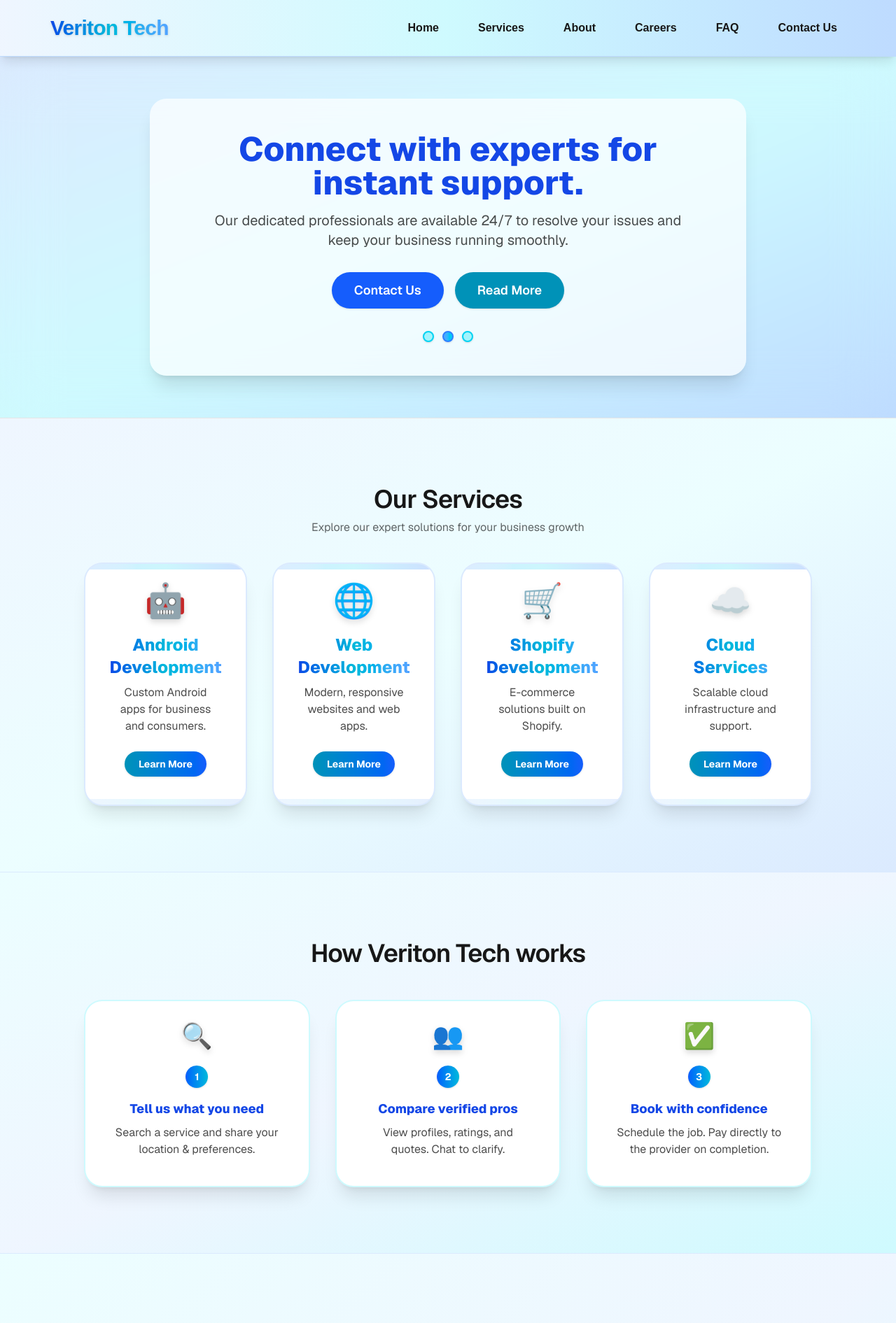
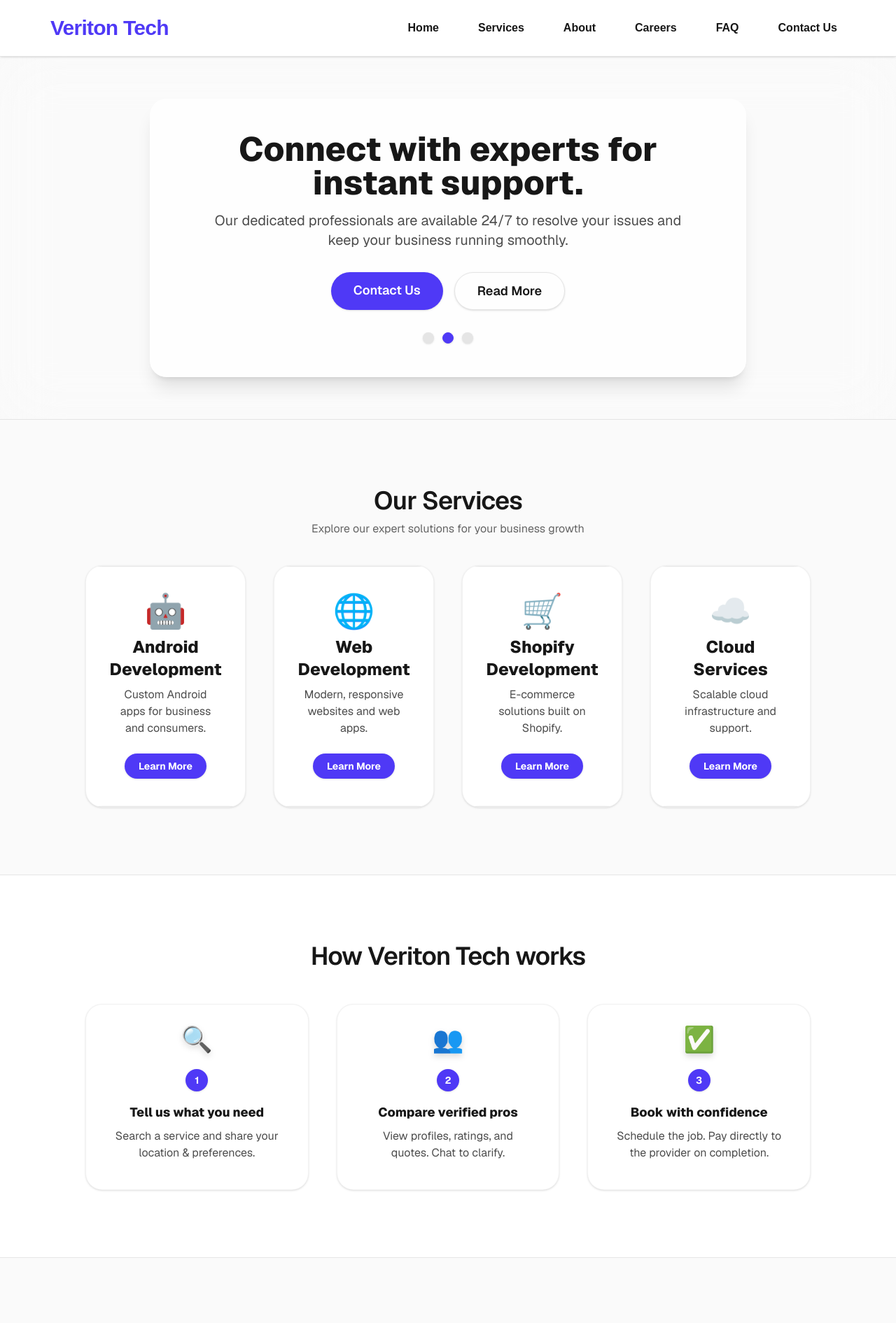
Before and after one commit to Veriton-Tech/Veriton-Tech-Site, a Next.js app: page / in a window 1280 px wide. Shown: the top 1891 px of the page at 70% size. Built offline with nearby package versions, Linux system fonts and the light colour scheme.

Commit message:
modify UI

```diff
--- a/src/app/BannerCarousel.tsx
+++ b/src/app/BannerCarousel.tsx
@@ -5,15 +5,15 @@
   {
     interactive: (
       <>
-        <span className="text-4xl sm:text-5xl font-extrabold text-blue-700 dark:text-cyan-400 mb-4 block">
-          <span className="hover:text-cyan-500 transition cursor-pointer">Empower</span> your business with <span className="hover:text-blue-500 transition cursor-pointer">cutting-edge</span> technology.
+        <span className="text-4xl sm:text-5xl font-extrabold text-neutral-900 dark:text-white mb-4 block">
+          <span className="hover:text-indigo-600 dark:hover:text-indigo-400 transition cursor-pointer">Empower</span> your business with <span className="hover:text-indigo-600 dark:hover:text-indigo-400 transition cursor-pointer">cutting-edge</span> technology.
         </span>
         <p className="text-lg sm:text-xl text-black/70 dark:text-white/70 mb-8 max-w-2xl mx-auto">
           Discover innovative solutions tailored for your growth. Our team delivers reliability, expertise, and a seamless tech experience.
         </p>
         <div className="flex justify-center gap-4">
-          <a href="#contact" className="rounded-full px-8 py-3 bg-blue-600 text-white font-semibold shadow hover:bg-blue-700 transition text-lg">Contact Us</a>
-          <a href="#readmore" className="rounded-full px-8 py-3 bg-cyan-600 text-white font-semibold shadow hover:bg-cyan-700 transition text-lg">Read More</a>
+          <a href="#contact" className="rounded-full px-8 py-3 bg-indigo-600 text-white font-semibold shadow hover:bg-indigo-700 transition text-lg">Contact Us</a>
+          <a href="#readmore" className="rounded-full px-8 py-3 border border-black/10 dark:border-white/10 text-neutral-900 dark:text-white font-semibold shadow hover:bg-black/5 dark:hover:bg-white/10 transition text-lg">Read More</a>
         </div>
       </>
     ),
@@ -21,15 +21,15 @@
   {
     interactive: (
       <>
-        <span className="text-4xl sm:text-5xl font-extrabold text-blue-700 dark:text-cyan-400 mb-4 block">
-          <span className="hover:text-cyan-500 transition cursor-pointer">Connect</span> with experts for <span className="hover:text-blue-500 transition cursor-pointer">instant</span> support.
+        <span className="text-4xl sm:text-5xl font-extrabold text-neutral-900 dark:text-white mb-4 block">
+          <span className="hover:text-indigo-600 dark:hover:text-indigo-400 transition cursor-pointer">Connect</span> with experts for <span className="hover:text-indigo-600 dark:hover:text-indigo-400 transition cursor-pointer">instant</span> support.
         </span>
         <p className="text-lg sm:text-xl text-black/70 dark:text-white/70 mb-8 max-w-2xl mx-auto">
           Our dedicated professionals are available 24/7 to resolve your issues and keep your business running smoothly.
         </p>
         <div className="flex justify-center gap-4">
-          <a href="#contact" className="rounded-full px-8 py-3 bg-blue-600 text-white font-semibold shadow hover:bg-blue-700 transition text-lg">Contact Us</a>
-          <a href="#readmore" className="rounded-full px-8 py-3 bg-cyan-600 text-white font-semibold shadow hover:bg-cyan-700 transition text-lg">Read More</a>
+          <a href="#contact" className="rounded-full px-8 py-3 bg-indigo-600 text-white font-semibold shadow hover:bg-indigo-700 transition text-lg">Contact Us</a>
+          <a href="#readmore" className="rounded-full px-8 py-3 border border-black/10 dark:border-white/10 text-neutral-900 dark:text-white font-semibold shadow hover:bg-black/5 dark:hover:bg-white/10 transition text-lg">Read More</a>
         </div>
       </>
     ),
@@ -37,15 +37,15 @@
   {
     interactive: (
       <>
-        <span className="text-4xl sm:text-5xl font-extrabold text-blue-700 dark:text-cyan-400 mb-4 block">
-          <span className="hover:text-cyan-500 transition cursor-pointer">Innovate</span> and grow with <span className="hover:text-blue-500 transition cursor-pointer">Veriton Tech</span> solutions.
+        <span className="text-4xl sm:text-5xl font-extrabold text-neutral-900 dark:text-white mb-4 block">
+          <span className="hover:text-indigo-600 dark:hover:text-indigo-400 transition cursor-pointer">Innovate</span> and grow with <span className="hover:text-indigo-600 dark:hover:text-indigo-400 transition cursor-pointer">Veriton Tech</span> solutions.
         </span>
         <p className="text-lg sm:text-xl text-black/70 dark:text-white/70 mb-8 max-w-2xl mx-auto">
           Unlock new opportunities with our advanced technology services. Let us help you transform your vision into reality.
         </p>
         <div className="flex justify-center gap-4">
-          <a href="#contact" className="rounded-full px-8 py-3 bg-blue-600 text-white font-semibold shadow hover:bg-blue-700 transition text-lg">Contact Us</a>
-          <a href="#readmore" className="rounded-full px-8 py-3 bg-cyan-600 text-white font-semibold shadow hover:bg-cyan-700 transition text-lg">Read More</a>
+          <a href="#contact" className="rounded-full px-8 py-3 bg-indigo-600 text-white font-semibold shadow hover:bg-indigo-700 transition text-lg">Contact Us</a>
+          <a href="#readmore" className="rounded-full px-8 py-3 border border-black/10 dark:border-white/10 text-neutral-900 dark:text-white font-semibold shadow hover:bg-black/5 dark:hover:bg-white/10 transition text-lg">Read More</a>
         </div>
       </>
     ),
@@ -66,11 +66,11 @@
   return (
   <section className="w-full relative py-15 sm:py-15 border-b border-black/10 dark:border-white/10 overflow-hidden">
       {/* Gradient Overlay */}
-      <div className="absolute inset-0 z-0 bg-gradient-to-br from-blue-100 via-cyan-100 to-blue-200 dark:from-blue-900/40 dark:via-cyan-900/30 dark:to-blue-800/40" />
+  <div className="absolute inset-0 z-0 bg-neutral-50 dark:bg-neutral-900" />
       {/* Glassmorphism Effect */}
       <div className="absolute inset-0 z-0 backdrop-blur-2xl" />
       <div className="relative z-10 max-w-[900px] mx-auto px-6">
-        <div className="relative overflow-hidden rounded-3xl shadow-xl bg-white/70 dark:bg-cyan-900/40 p-12">
+  <div className="relative overflow-hidden rounded-3xl shadow-xl bg-white/80 dark:bg-neutral-900/50 p-12">
           <div className="w-full">
             <div className="text-center">
               {banners[active].interactive}
@@ -80,7 +80,7 @@
                 <button
                   key={idx}
                   type="button"
-                  className={`w-4 h-4 rounded-full border-2 ${active === idx ? "bg-gradient-to-r from-blue-400 to-cyan-400 border-blue-500" : "bg-cyan-200 dark:bg-cyan-700 border-cyan-400"} shadow transition-all hover:scale-125`}
+                  className={`w-4 h-4 rounded-full border ${active === idx ? "bg-indigo-600 border-indigo-600" : "bg-neutral-200 dark:bg-neutral-700 border-transparent"} shadow transition-all hover:scale-110`}
                   aria-label={`Show banner ${idx + 1}`}
                   onClick={() => setActive(idx)}
                 />
--- a/src/app/layout.tsx
+++ b/src/app/layout.tsx
@@ -26,19 +26,19 @@
     <html lang="en">
       <body className={`${geistSans.variable} ${geistMono.variable} antialiased bg-background text-foreground`}>
         {/* Header - Enhanced Theme */}
-        <header className="sticky top-0 z-30 bg-gradient-to-r from-blue-50 via-cyan-100 to-blue-200 dark:from-blue-900/60 dark:via-cyan-900/40 dark:to-blue-800/60 backdrop-blur-xl shadow-lg border-b border-blue-200 dark:border-cyan-700/40">
+  <header className="sticky top-0 z-30 bg-white/80 dark:bg-neutral-900/70 backdrop-blur-xl shadow-sm border-b border-black/10 dark:border-white/10">
           <div className="max-w-[1200px] mx-auto px-6 sm:px-8 h-20 flex items-center justify-between">
             <div className="flex items-center gap-3">
               <MobileMenu />
-              <span className="text-3xl font-extrabold tracking-tight text-transparent bg-clip-text bg-gradient-to-r from-blue-700 via-cyan-500 to-blue-400 drop-shadow">Veriton Tech</span>
+              <span className="text-3xl font-extrabold tracking-tight text-indigo-600 dark:text-indigo-400">Veriton Tech</span>
             </div>
             <nav className="hidden md:flex items-center gap-8 text-base font-semibold">
-              <Link href="/" className="px-3 py-1 rounded-lg hover:bg-blue-100 dark:hover:bg-cyan-900/30 hover:text-blue-700 dark:hover:text-cyan-400 transition">Home</Link>
-              <Link href="/services" className="px-3 py-1 rounded-lg hover:bg-blue-100 dark:hover:bg-cyan-900/30 hover:text-blue-700 dark:hover:text-cyan-400 transition">Services</Link>
-              <Link href="/about" className="px-3 py-1 rounded-lg hover:bg-blue-100 dark:hover:bg-cyan-900/30 hover:text-blue-700 dark:hover:text-cyan-400 transition">About</Link>
-              <Link href="/careers" className="px-3 py-1 rounded-lg hover:bg-blue-100 dark:hover:bg-cyan-900/30 hover:text-blue-700 dark:hover:text-cyan-400 transition">Careers</Link>
-              <Link href="/faq" className="px-3 py-1 rounded-lg hover:bg-blue-100 dark:hover:bg-cyan-900/30 hover:text-blue-700 dark:hover:text-cyan-400 transition">FAQ</Link>
-              <Link href="/contact" className="px-3 py-1 rounded-lg hover:bg-blue-100 dark:hover:bg-cyan-900/30 hover:text-blue-700 dark:hover:text-cyan-400 transition">Contact Us</Link>
+              <Link href="/" className="px-3 py-1 rounded-lg hover:bg-black/5 dark:hover:bg-white/10 hover:text-indigo-700 dark:hover:text-indigo-300 transition">Home</Link>
+              <Link href="/services" className="px-3 py-1 rounded-lg hover:bg-black/5 dark:hover:bg-white/10 hover:text-indigo-700 dark:hover:text-indigo-300 transition">Services</Link>
+              <Link href="/about" className="px-3 py-1 rounded-lg hover:bg-black/5 dark:hover:bg-white/10 hover:text-indigo-700 dark:hover:text-indigo-300 transition">About</Link>
+              <Link href="/careers" className="px-3 py-1 rounded-lg hover:bg-black/5 dark:hover:bg-white/10 hover:text-indigo-700 dark:hover:text-indigo-300 transition">Careers</Link>
+              <Link href="/faq" className="px-3 py-1 rounded-lg hover:bg-black/5 dark:hover:bg-white/10 hover:text-indigo-700 dark:hover:text-indigo-300 transition">FAQ</Link>
+              <Link href="/contact" className="px-3 py-1 rounded-lg hover:bg-black/5 dark:hover:bg-white/10 hover:text-indigo-700 dark:hover:text-indigo-300 transition">Contact Us</Link>
             </nav>
           </div>
         </header>
--- a/src/app/page.tsx
+++ b/src/app/page.tsx
@@ -19,7 +19,7 @@
       <BannerCarousel />
 
       {/* Our Services - Enhanced Theme */}
-      <section className="py-16 sm:py-24 bg-gradient-to-br from-blue-50 via-cyan-50 to-blue-100 dark:from-blue-900/30 dark:via-cyan-900/20 dark:to-blue-800/30">
+  <section className="py-16 sm:py-24 bg-neutral-50 dark:bg-neutral-900">
         <div className="max-w-[1100px] mx-auto px-6 sm:px-8">
           <SectionHeading
             title="Our Services"
@@ -34,18 +34,18 @@
             ].map((s) => (
               <button
                 key={s.name}
-                className="group rounded-3xl border-0 bg-white dark:bg-cyan-900/40 p-10 shadow-xl hover:shadow-2xl transition-all text-center hover:scale-105 relative overflow-hidden ring-2 ring-blue-100 dark:ring-cyan-800 hover:ring-cyan-400 dark:hover:ring-blue-400"
+                className={`group rounded-3xl border border-black/5 dark:border-white/10 bg-white dark:bg-neutral-900/50 p-10 shadow-sm hover:shadow-md transition-all text-center hover:scale-[1.02] relative overflow-hidden`}
                 type="button"
                 style={{ position: 'relative' }}
               >
-                <div className="absolute top-0 left-0 w-full h-2 bg-gradient-to-r from-blue-400 via-cyan-400 to-blue-600 rounded-t-3xl opacity-20"></div>
+                <div className="absolute top-0 left-0 w-full h-px bg-black/10 dark:bg-white/10" />
                 <div className="flex flex-col items-center justify-center">
-                  <div className="text-5xl mb-3 animate-bounce group-hover:animate-none text-blue-500 dark:text-cyan-400 drop-shadow-lg">{s.icon}</div>
-                  <div className="font-extrabold text-transparent bg-clip-text bg-gradient-to-r from-blue-700 via-cyan-500 to-blue-400 text-2xl mb-2 group-hover:scale-110 transition-transform">{s.name}</div>
+                  <div className={`text-5xl mb-3`}>{s.icon}</div>
+                  <div className={`font-extrabold text-neutral-900 dark:text-white text-2xl mb-2 group-hover:text-indigo-600 dark:group-hover:text-indigo-400 transition-colors`}>{s.name}</div>
                   <div className="text-base text-black/70 dark:text-white/70 mb-4 max-w-[180px] mx-auto">{s.desc}</div>
-                  <span className="inline-block mt-2 px-5 py-2 rounded-full bg-gradient-to-r from-cyan-600 to-blue-600 text-white text-sm font-bold shadow group-hover:from-blue-700 group-hover:to-cyan-700 transition">Learn More</span>
+                  <span className={`inline-block mt-2 px-5 py-2 rounded-full bg-indigo-600 text-white text-sm font-bold shadow hover:bg-indigo-700 transition`}>Learn More</span>
                 </div>
-                <div className="absolute bottom-0 left-0 w-full h-2 bg-gradient-to-r from-blue-400 via-cyan-400 to-blue-600 rounded-b-3xl opacity-10"></div>
+                <div className="absolute bottom-0 left-0 w-full h-px bg-black/10 dark:bg-white/10" />
               </button>
             ))}
           </div>
@@ -53,7 +53,7 @@
       </section>
 
       {/* How Veriton Tech Works - Enhanced Theme */}
-      <section className="py-16 sm:py-24 bg-gradient-to-br from-cyan-50 via-blue-50 to-cyan-100 dark:from-cyan-900/20 dark:via-blue-900/10 dark:to-cyan-800/20 border-y border-blue-100 dark:border-cyan-800">
+  <section className="py-16 sm:py-24 bg-white dark:bg-neutral-950 border-y border-black/10 dark:border-white/10">
         <div className="max-w-[1100px] mx-auto px-6 sm:px-8">
           <SectionHeading title="How Veriton Tech works" />
           <div className="mt-12 grid grid-cols-1 md:grid-cols-3 gap-10">
@@ -77,10 +77,10 @@
                 icon: "✅"
               },
             ].map((s) => (
-              <div key={s.step} className="rounded-3xl bg-white dark:bg-cyan-900/40 shadow-xl p-10 flex flex-col items-center text-center ring-2 ring-cyan-100 dark:ring-blue-900 hover:ring-cyan-400 dark:hover:ring-blue-400 transition-all hover:scale-105">
+              <div key={s.step} className="rounded-3xl bg-white dark:bg-neutral-900/50 shadow-sm p-10 flex flex-col items-center text-center border border-black/5 dark:border-white/10 hover:shadow-md transition-all hover:scale-[1.02]">
                 <div className="text-4xl mb-3 drop-shadow-lg animate-bounce group-hover:animate-none">{s.icon}</div>
-                <div className="size-8 rounded-full bg-gradient-to-r from-blue-600 to-cyan-500 text-white flex items-center justify-center text-sm font-bold mb-2 shadow">{s.step}</div>
-                <h3 className="mt-2 font-extrabold text-lg text-blue-700 dark:text-cyan-400">{s.title}</h3>
+                <div className="size-8 rounded-full bg-indigo-600 text-white flex items-center justify-center text-sm font-bold mb-2 shadow">{s.step}</div>
+                <h3 className="mt-2 font-extrabold text-lg text-neutral-900 dark:text-white">{s.title}</h3>
                 <p className="text-base text-black/70 dark:text-white/70 mt-2">{s.desc}</p>
               </div>
             ))}
@@ -89,10 +89,10 @@
       </section>
 
       {/* Our Team - Interactive and Elegant */}
-      <section className="py-16 sm:py-24 bg-gradient-to-br from-cyan-50 via-blue-50 to-cyan-100 dark:from-cyan-900/20 dark:via-blue-900/10 dark:to-cyan-800/20">
+  <section className="py-16 sm:py-24 bg-neutral-50 dark:bg-neutral-900">
         <div className="max-w-[1100px] mx-auto px-6 sm:px-8">
           <div className="text-center mb-12">
-            <h2 className="text-3xl sm:text-4xl font-extrabold text-blue-700 dark:text-cyan-400 mb-2">Our Team</h2>
+            <h2 className="text-3xl sm:text-4xl font-extrabold text-neutral-900 dark:text-white mb-2">Our Team</h2>
             <p className="text-base text-black/60 dark:text-white/60">Meet the experts building products and services at Veriton Tech.</p>
           </div>
 
```
Also changed, not shown: src/app/Footer.tsx (+19 -19 lines), src/components/TeamCarousel.tsx (+6 -6 lines).
